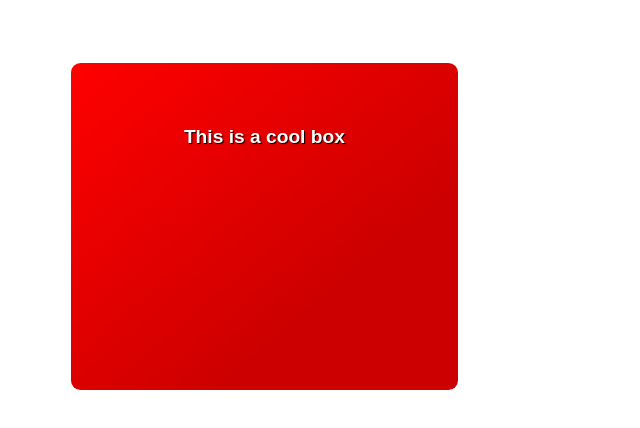
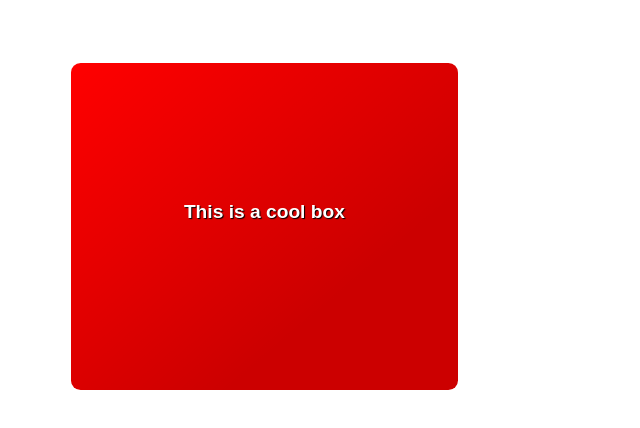
Before and after one commit to wenjun-hub/assessment, a plain HTML site: page index.html in a window 1280 px wide. Shown: the whole page, without its empty margins (0-640 px from the left). Drawn offline with Linux system fonts and the light colour scheme.

Commit message:
Update style.css

```diff
--- a/style.css
+++ b/style.css
@@ -7,6 +7,7 @@ html {
 .box {
   width: 260px;
   height: 200px;
+  line-height: 9;
   margin: 5%;
   padding: 5%;
   border: 1px solid red rgb(255,0,0);
```
